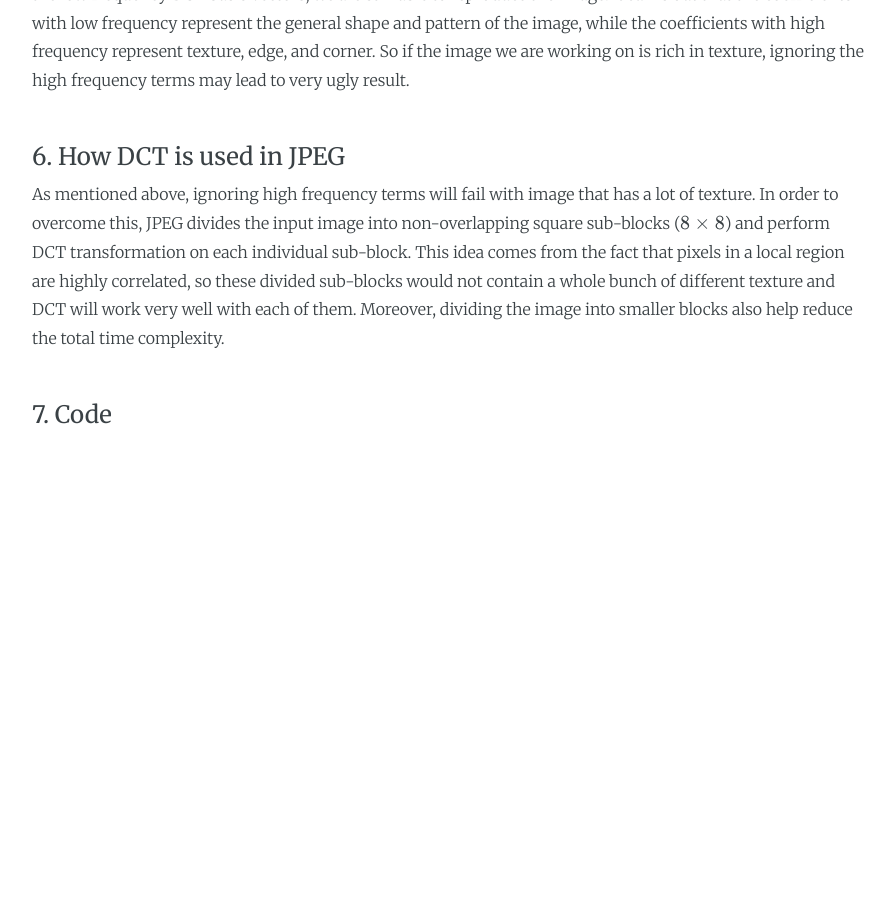
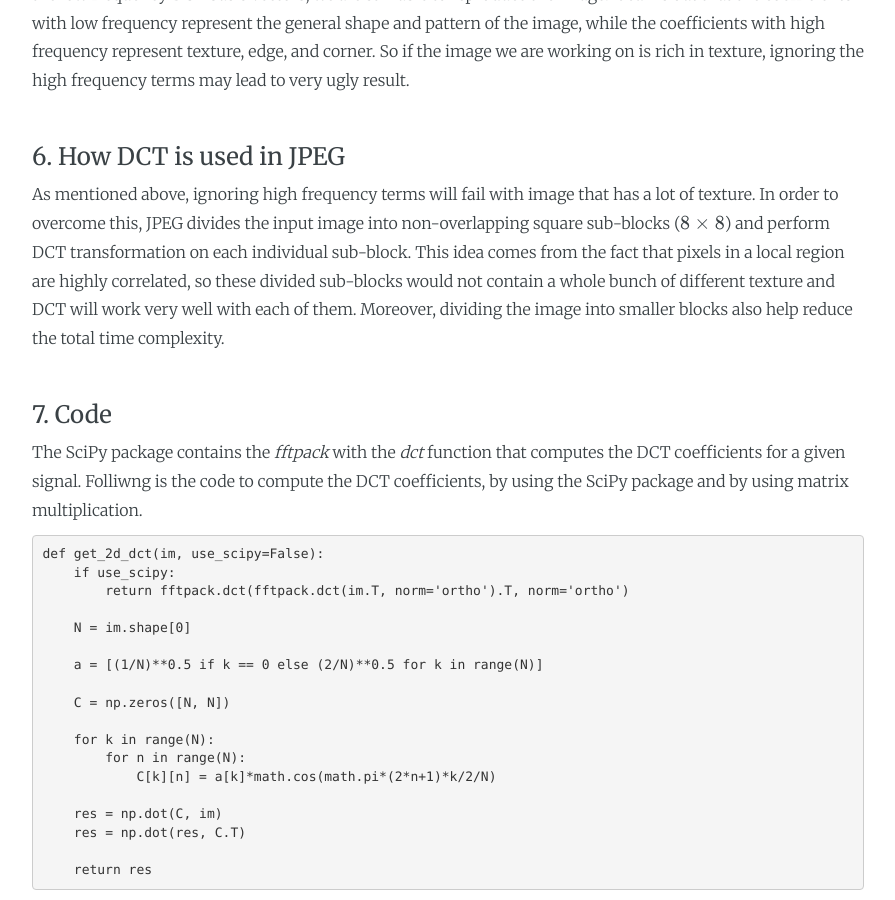
Before and after one commit to vkhoi/vkhoi.github.io, a Jekyll site: the page built from _posts/2017-04-20-discrete-cosine-transform-in-image-compression.md, in a window 1280 px wide and 900 px high, scrolled down 5086 px. Shown: the whole window, without its empty margins (192-1087 px from the left). Built offline with Jekyll 4.4.1, drawn with Linux system fonts in a browser that asks for light colours; nearby versions of some CDN libraries; formulas are drawn with MathJax 3; before the commit the page ends 5524 px from its top, so only the background shows below that.

Commit message:
test code highlight

````diff
--- a/_config.yml
+++ b/_config.yml
@@ -1,3 +1,7 @@
-name:       vkhoi
-markdown:   kramdown
-permalink:  /notes/:title
+name:           vkhoi
+highlighter:    rouge
+markdown:       redcarpet
+redcarpet:
+extensions:     ["no_intra_emphasis", "fenced_code_blocks", "autolink", "tables", "with_toc_data", "highlight", "footnotes"]
+markdown:       kramdown
+permalink:      /notes/:title
--- a/_posts/2017-04-20-discrete-cosine-transform-in-image-compression.md
+++ b/_posts/2017-04-20-discrete-cosine-transform-in-image-compression.md
@@ -109,3 +109,25 @@
 As mentioned above, ignoring high frequency terms will fail with image that has a lot of texture. In order to overcome this, JPEG divides the input image into non-overlapping square sub-blocks (\\(8 \times 8\\)) and perform DCT transformation on each individual sub-block. This idea comes from the fact that pixels in a local region are highly correlated, so these divided sub-blocks would not contain a whole bunch of different texture and DCT will work very well with each of them. Moreover, dividing the image into smaller blocks also help reduce the total time complexity.\\
 \\(\\)
 ### 7. Code
+The SciPy package contains the *fftpack* with the *dct* function that computes the DCT coefficients for a given signal. Folliwng is the code to compute the DCT coefficients, by using the SciPy package and by using matrix multiplication.
+
+```python
+def get_2d_dct(im, use_scipy=False):
+    if use_scipy:
+        return fftpack.dct(fftpack.dct(im.T, norm='ortho').T, norm='ortho')
+
+    N = im.shape[0]
+
+    a = [(1/N)**0.5 if k == 0 else (2/N)**0.5 for k in range(N)]
+
+    C = np.zeros([N, N])
+
+    for k in range(N):
+        for n in range(N):
+            C[k][n] = a[k]*math.cos(math.pi*(2*n+1)*k/2/N)
+
+    res = np.dot(C, im)
+    res = np.dot(res, C.T)
+
+    return res
+```
````
